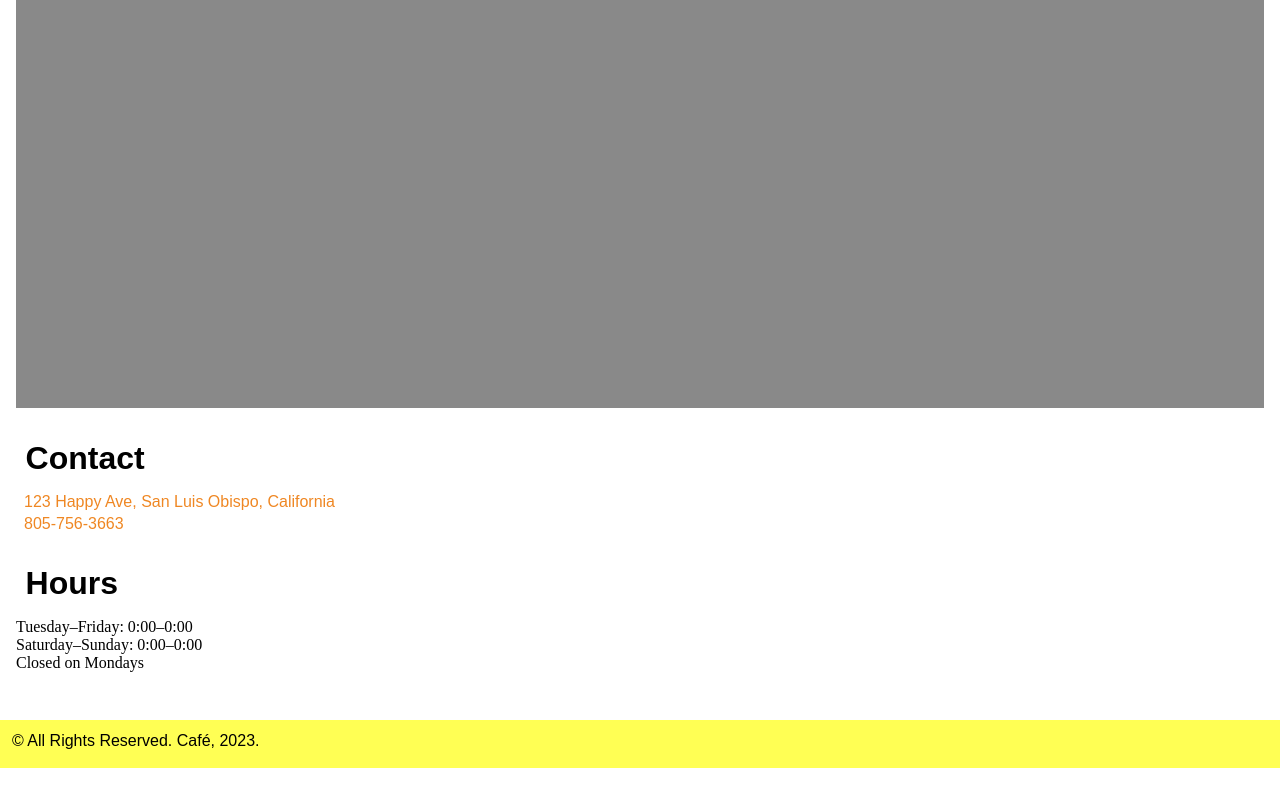
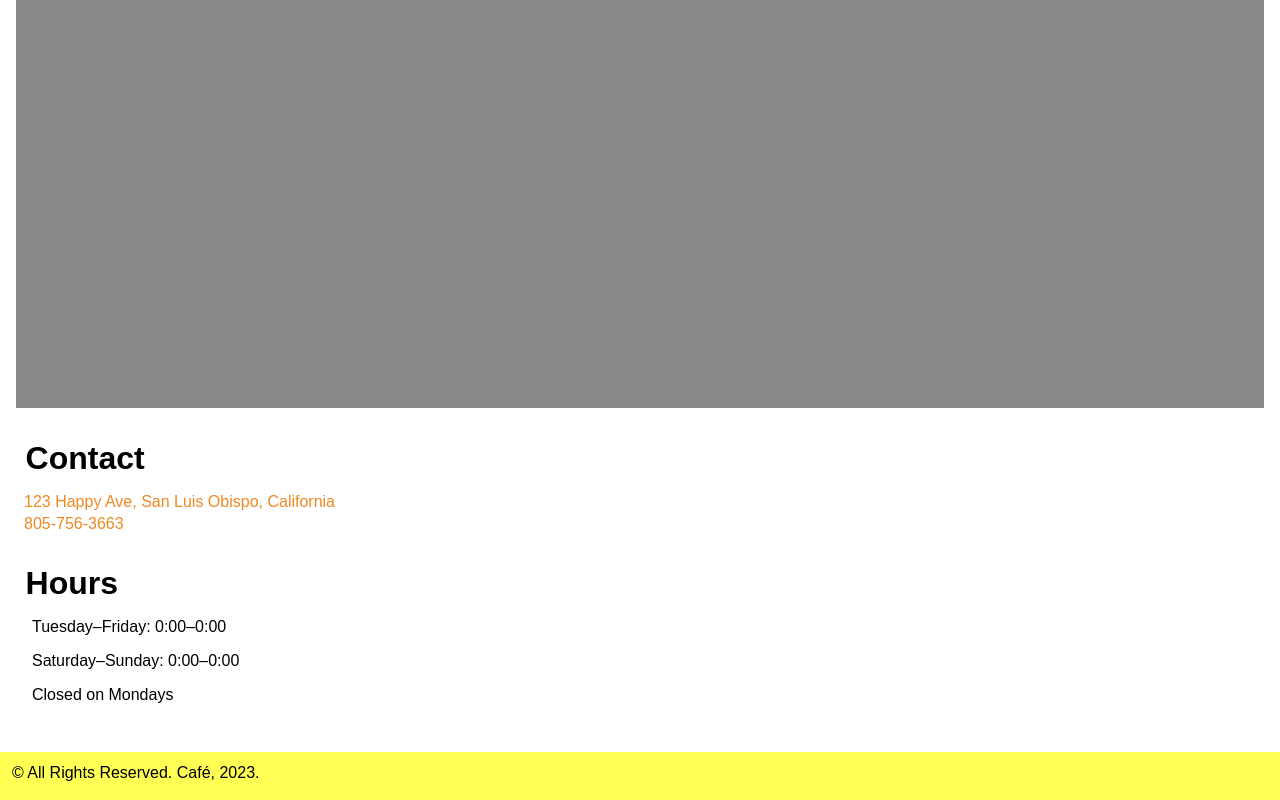
Before and after one commit to lexivalverde/lexivalverde.github.io, a plain HTML site: page grc338/website-mobile-first/contact.html in a window 1280 px wide. Shown: the part 678-1478 px from the top of the page. Before the commit the page ends 1446 px from the top, so only its background shows below. Drawn offline with Linux system fonts and the light colour scheme.

Commit message:
Update contact.html

```diff
--- a/grc338/website-mobile-first/contact.html
+++ b/grc338/website-mobile-first/contact.html
@@ -29,11 +29,9 @@
             <p class="contact">123 Happy Ave, San Luis Obispo, California</p>
             <p class="contact">805-756-3663</p>
             <h2>Hours</h2>
-            <ul>
-               <li>Tuesday–Friday: 0:00–0:00</li>
-               <li>Saturday–Sunday: 0:00–0:00</li>
-               <li>Closed on Mondays</li>
-            </ul>
+            <p class="hours">Tuesday–Friday: 0:00–0:00</p>
+            <p class="hours">Saturday–Sunday: 0:00–0:00</p>
+            <p class="hours">Closed on Mondays</p>
          </main>
          <footer>
             <p>© All Rights Reserved. Café, 2023.</p>
```
